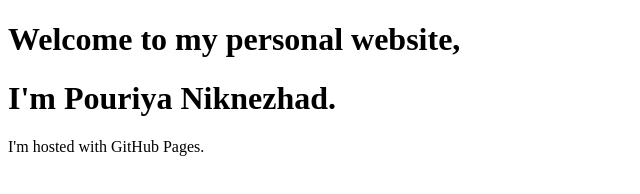
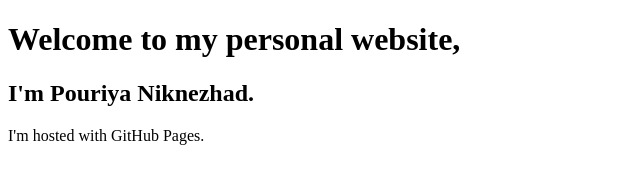
Before and after one commit to pouriyaniknezhad/pouriyaniknezhad.github.io, a plain HTML site: page index.html in a window 1280 px wide. Shown: the whole page, without its empty margins (0-640 px from the left). Drawn offline with Linux system fonts and the light colour scheme.

Commit message:
Update index.html

```diff
--- a/index.html
+++ b/index.html
@@ -2,7 +2,7 @@
 <html>
 <body>
 <h1>Welcome to my personal website,</h1>
-<h1>I'm Pouriya Niknezhad.</h1>
+<h2>I'm Pouriya Niknezhad.</h2>
 <p>I'm hosted with GitHub Pages.</p>
 </body>
 </html>
```
